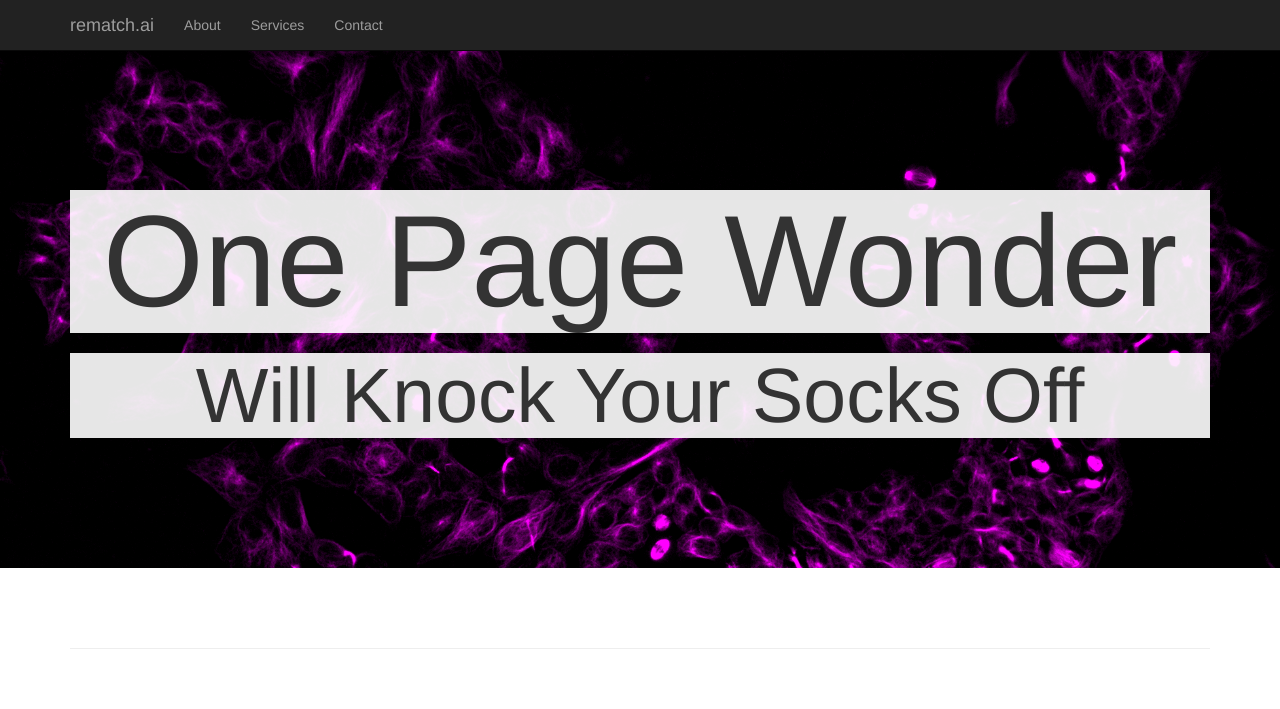
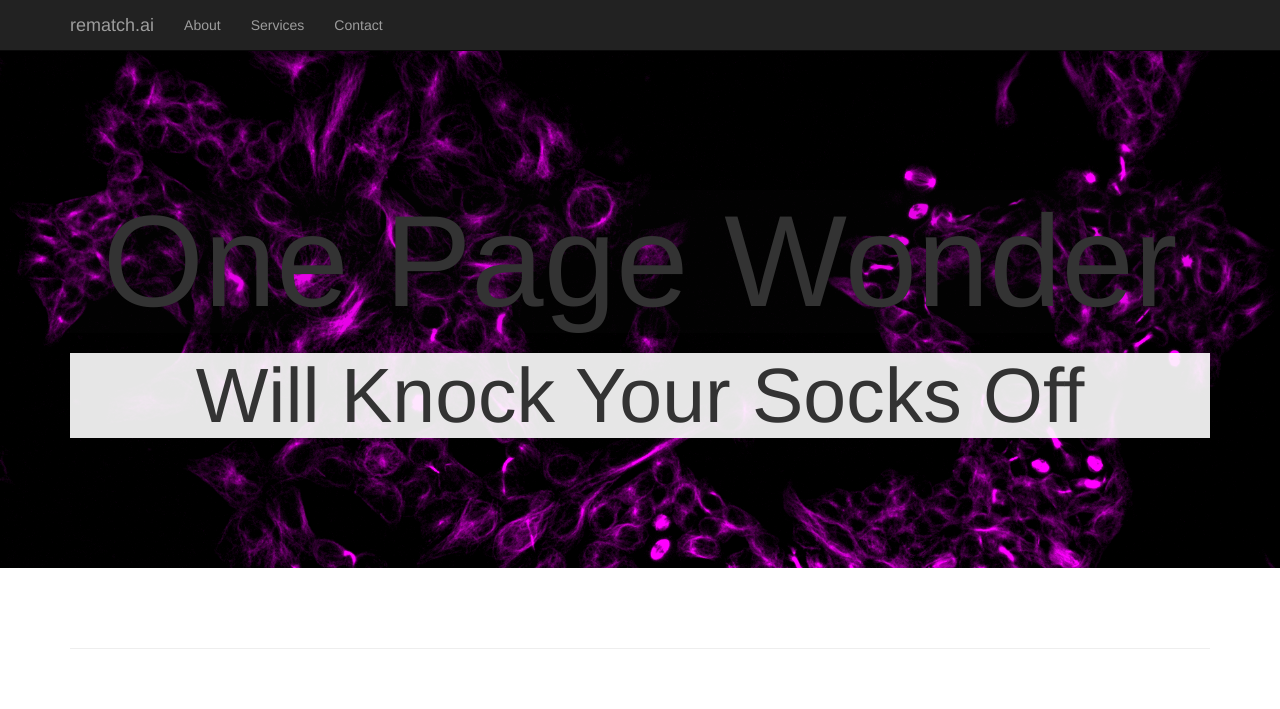
Before and after one commit to rematch-ai/rematch-ai.github.com, a Jekyll site: the page built from index.html, in a window 1280 px wide and 1400 px high. Shown: the top 709 px of the window. Built offline with Jekyll 4.4.1, drawn with Linux system fonts in a browser that asks for light colours; grey boxes are pictures that could not be loaded.

Commit message:
no message

```diff
--- a/assets/_sass/_header.scss
+++ b/assets/_sass/_header.scss
@@ -13,7 +13,7 @@ header {
   h1 {
     font-size: 130px;
     background: #fff;
-    background: rgba(255,255,255,0.9);
+    background: rgba(25,25,25,0.1);
   }
 
   h2 {
```
